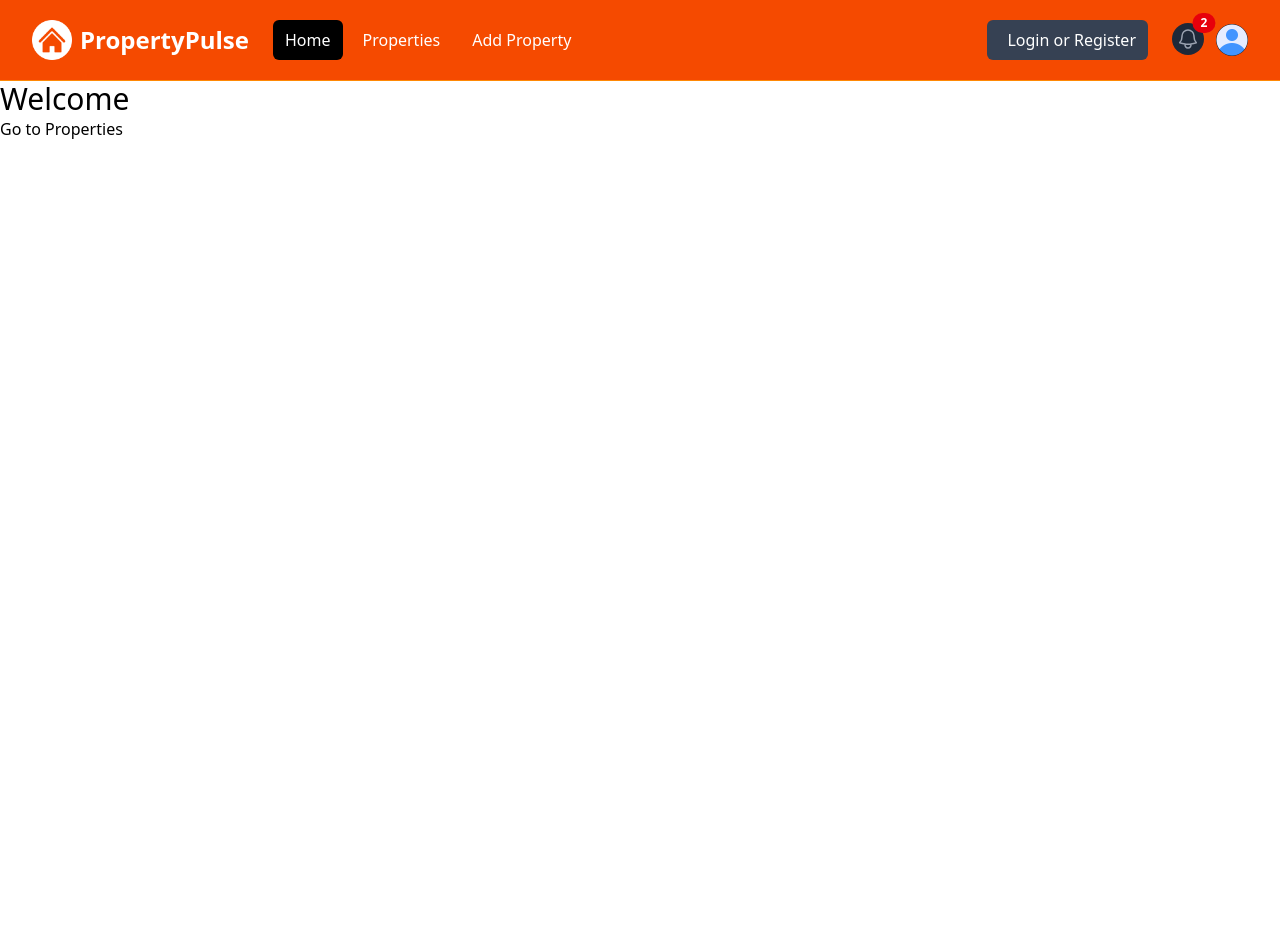
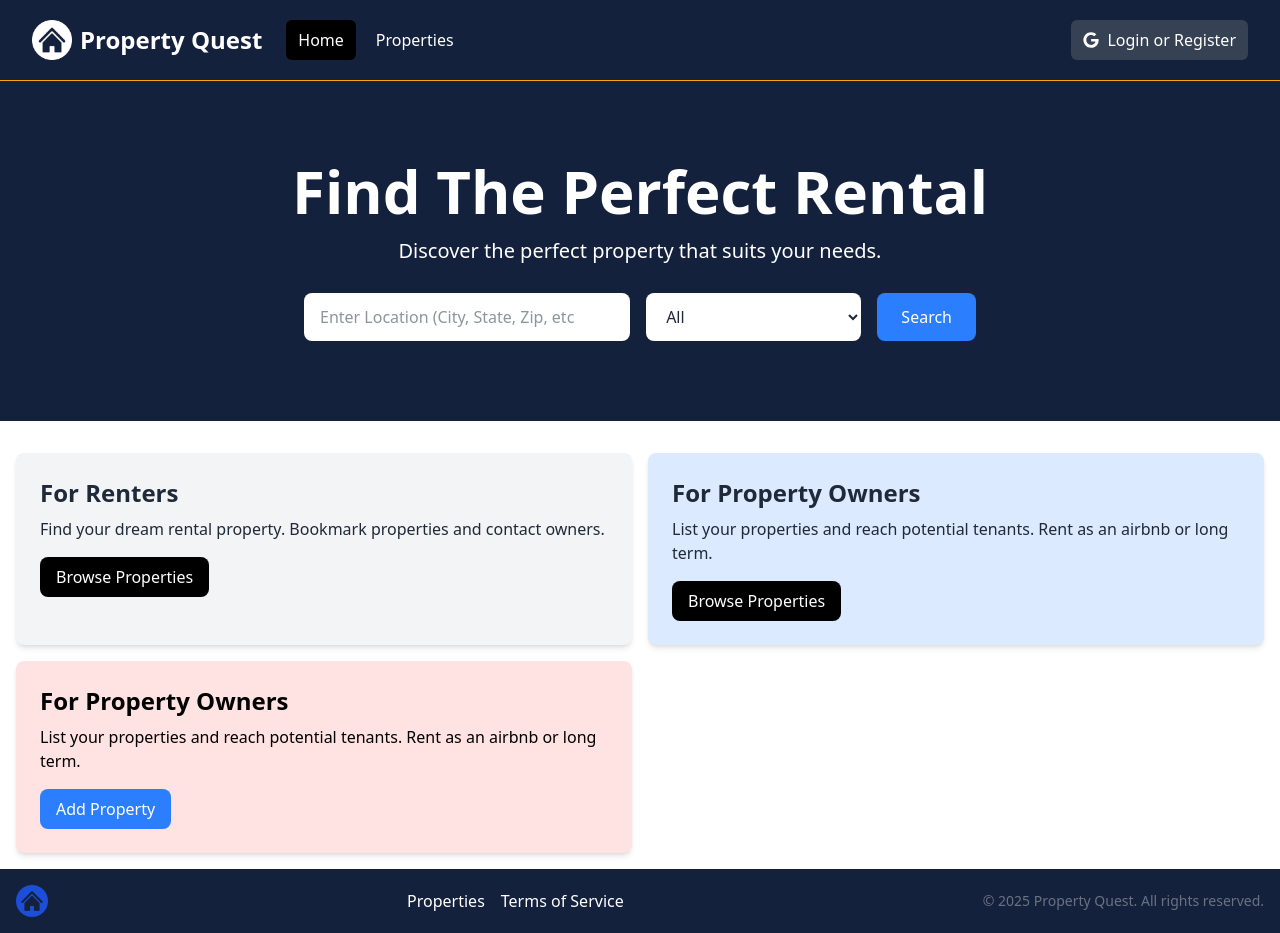
Before and after one commit to enesarihan/PropertyQuest, a Next.js app: page / in a window 1280 px wide. Before the commit the page ends 800 px from the top, so only its background shows below. Built offline with nearby package versions, Linux system fonts and the light colour scheme.

Commit message:
Add Hero and InfoBoxes components, update layout with Footer, and enhance styling

```diff
--- a/app/layout.jsx
+++ b/app/layout.jsx
@@ -1,5 +1,6 @@
 import "@/assets/styles/globals.css";
 import Navbar from "@/components/Navbar";
+import Footer from "@/components/Footer";
 
 export const metadata = {
   title: "Property Quest",
@@ -13,6 +14,7 @@
       <body>
         <Navbar />
         <main>{children}</main>
+        <Footer />
       </body>
     </html>
   );
--- a/app/page.jsx
+++ b/app/page.jsx
@@ -1,11 +1,12 @@
-import Link from "next/link";
+import Hero from "@/components/Hero";
+import InfoBoxes from "@/components/InfoBoxes";
 
 const HomePage = () => {
   return (
-    <div>
-      <h1 className="text-3xl">Welcome</h1>
-      <Link href={"/properties"}>Go to Properties</Link>
-    </div>
+    <>
+      <Hero />
+      <InfoBoxes />
+    </>
   );
 };
 
--- /dev/null
+++ b/components/Footer.jsx
@@ -0,0 +1,32 @@
+import Link from "next/link";
+import Image from "next/image";
+import logo from "@/assets/images/logo.png";
+const Footer = () => {
+  const currentYear = new Date().getFullYear();
+  return (
+    <footer className="bg-[#14213d] py-4 mt-auto">
+      <div className="container mx-auto flex flex-col md:flex-row items-center justify-between px-4">
+        <div className="mb-4 md:mb-0">
+          <Image src={logo} alt="Logo" className="h-8 w-auto" />
+        </div>
+        <div className="text-white flex flex-wrap justify-center md:justify-start mb-4 md:mb-0">
+          <ul className="flex space-x-4">
+            <li>
+              <Link href="/properties">Properties</Link>
+            </li>
+            <li>
+              <Link href="/">Terms of Service</Link>
+            </li>
+          </ul>
+        </div>
+        <div>
+          <p className="text-sm text-gray-500 mt-2 md:mt-0">
+            &copy; {currentYear} Property Quest. All rights reserved.
+          </p>
+        </div>
+      </div>
+    </footer>
+  );
+};
+
+export default Footer;
--- /dev/null
+++ b/components/Hero.jsx
@@ -0,0 +1,57 @@
+const Hero = () => {
+  return (
+    <section className="bg-[#14213d] text-primary py-20 mb-4">
+      <div className="max-w-7xl mx-auto px-4 sm:px-6 lg:px-8 flex flex-col items-center">
+        <div className="text-center">
+          <h1 className="text-4xl font-extrabold text-white sm:text-5xl md:text-6xl">
+            Find The Perfect Rental
+          </h1>
+          <p className="my-4 text-xl text-white">
+            Discover the perfect property that suits your needs.
+          </p>
+        </div>
+        {/* <!-- Form Component --> */}
+        <form className="mt-3 mx-auto max-w-2xl w-full flex flex-col md:flex-row items-center">
+          <div className="w-full md:w-3/5 md:pr-2 mb-4 md:mb-0">
+            <label htmlFor="location" className="sr-only">
+              Location
+            </label>
+            <input
+              type="text"
+              id="location"
+              placeholder="Enter Location (City, State, Zip, etc"
+              className="w-full px-4 py-3 rounded-lg bg-white text-gray-800 focus:outline-none focus:ring focus:ring-blue-500"
+            />
+          </div>
+          <div className="w-full md:w-2/5 md:pl-2">
+            <label htmlFor="property-type" className="sr-only">
+              Property Type
+            </label>
+            <select
+              id="property-type"
+              className="w-full px-4 py-3 rounded-lg bg-white text-gray-800 focus:outline-none focus:ring focus:ring-blue-500"
+            >
+              <option value="All">All</option>
+              <option value="Apartment">Apartment</option>
+              <option value="Studio">Studio</option>
+              <option value="Condo">Condo</option>
+              <option value="House">House</option>
+              <option value="Cabin Or Cottage">Cabin or Cottage</option>
+              <option value="Loft">Loft</option>
+              <option value="Room">Room</option>
+              <option value="Other">Other</option>
+            </select>
+          </div>
+          <button
+            type="submit"
+            className="md:ml-4 mt-4 md:mt-0 w-full md:w-auto px-6 py-3 rounded-lg bg-blue-500 text-white hover:bg-blue-600 focus:outline-none focus:ring focus:ring-blue-500"
+          >
+            Search
+          </button>
+        </form>
+      </div>
+    </section>
+  );
+};
+
+export default Hero;
--- /dev/null
+++ b/components/InfoBox.jsx
@@ -0,0 +1,28 @@
+import Link from "next/link";
+
+const InfoBox = ({
+  heading,
+  bgColor = "bg-gray-100",
+  textColor = "text-gray-800",
+  buttonInfo = {
+    text: "Browse Properties",
+    link: "/properties",
+    bgColor: "bg-black",
+  },
+  children,
+}) => {
+  return (
+    <div className={`${bgColor} p-6 rounded-lg shadow-md`}>
+      <h2 className={`${textColor} text-2xl font-bold`}>{heading}</h2>
+      <p className={`${textColor} mt-2 mb-4`}>{children}</p>
+      <Link
+        href={buttonInfo.link}
+        className={`${buttonInfo.bgColor} inline-block text-white rounded-lg px-4 py-2 hover:bg-gray-700`}
+      >
+        {buttonInfo.text}
+      </Link>
+    </div>
+  );
+};
+
+export default InfoBox;
--- /dev/null
+++ b/components/InfoBoxes.jsx
@@ -0,0 +1,41 @@
+import InfoBox from "./InfoBox";
+const InfoBoxes = () => {
+  return (
+    <section>
+      <div className="container-xl lg:container m-auto">
+        <div className="grid grid-cols-1 md:grid-cols-2 gap-4 p-4 rounded-lg">
+          <InfoBox
+            heading={"For Renters"}
+            buttonInfo={{
+              text: "Browse Properties",
+              link: "/properties",
+              bgColor: "bg-black",
+            }}
+          >
+            Find your dream rental property. Bookmark properties and contact
+            owners.
+          </InfoBox>
+          <InfoBox heading={"For Property Owners"} bgColor={"bg-blue-100"}>
+            List your properties and reach potential tenants. Rent as an airbnb
+            or long term.
+          </InfoBox>
+          <InfoBox
+            heading={"For Property Owners"}
+            bgColor={"bg-red-100"}
+            textColor="text-black"
+            buttonInfo={{
+              text: "Add Property",
+              link: "/properties/add",
+              bgColor: "bg-blue-500",
+            }}
+          >
+            List your properties and reach potential tenants. Rent as an airbnb
+            or long term.
+          </InfoBox>
+        </div>
+      </div>
+    </section>
+  );
+};
+
+export default InfoBoxes;
--- a/components/Navbar.jsx
+++ b/components/Navbar.jsx
@@ -1,10 +1,20 @@
+"use client";
+import { useState } from "react";
 import Image from "next/image";
 import logo from "@/assets/images/logo-white.png";
 import profieDefault from "@/assets/images/profile.png";
+import { usePathname } from "next/navigation";
+import Link from "next/link";
+import { FaGoogle } from "react-icons/fa";
 
 const Navbar = () => {
+  const [isMobileMenuOpen, setIsMobileMenuOpen] = useState(false);
+  const [isProfileMenuOpen, setIsProfileMenuOpen] = useState(false);
+  const [isLoggedIn, setIsLoggedIn] = useState(false);
+
+  const pathname = usePathname();
   return (
-    <nav className="bg-orange-600 border-b border-orange-400">
+    <nav className="bg-[#14213d] border-b border-[#fca311]">
       <div className="mx-auto max-w-7xl px-2 sm:px-6 lg:px-8">
         <div className="relative flex h-20 items-center justify-between">
           <div className="absolute inset-y-0 left-0 flex items-center md:hidden">
@@ -15,6 +25,7 @@
               className="relative inline-flex items-center justify-center rounded-md p-2 text-gray-400 hover:bg-gray-700 hover:text-white focus:outline-none focus:ring-2 focus:ring-inset focus:ring-white"
               aria-controls="mobile-menu"
               aria-expanded="false"
+              onClick={() => setIsMobileMenuOpen((prev) => !prev)}
             >
               <span className="absolute -inset-0.5"></span>
               <span className="sr-only">Open main menu</span>
@@ -37,51 +48,62 @@
 
           <div className="flex flex-1 items-center justify-center md:items-stretch md:justify-start">
             {/* <!-- Logo --> */}
-            <a className="flex flex-shrink-0 items-center" href="/index.html">
-              <Image className="h-10 w-auto" src={logo} alt="PropertyPulse" />
+            <Link className="flex flex-shrink-0 items-center" href="/">
+              <Image className="h-10 w-auto" src={logo} alt="Property Quest" />
 
               <span className="hidden md:block text-white text-2xl font-bold ml-2">
-                PropertyPulse
+                Property Quest
               </span>
-            </a>
+            </Link>
             {/* <!-- Desktop Menu Hidden below md screens --> */}
             <div className="hidden md:ml-6 md:block">
               <div className="flex space-x-2">
-                <a
-                  href="/index.html"
-                  className="text-white bg-black hover:bg-gray-900 hover:text-white rounded-md px-3 py-2"
+                <Link
+                  href="/"
+                  className={`${
+                    pathname === "/" ? "bg-black" : null
+                  } text-white hover:bg-gray-900 hover:text-white rounded-md px-3 py-2`}
                 >
                   Home
-                </a>
-                <a
-                  href="/properties.html"
-                  className="text-white hover:bg-gray-900 hover:text-white rounded-md px-3 py-2"
+                </Link>
+                <Link
+                  href="/properties"
+                  className={`${
+                    pathname === "/properties" ? "bg-black" : null
+                  } text-white hover:bg-gray-900 hover:text-white rounded-md px-3 py-2`}
                 >
                   Properties
-                </a>
-                <a
-                  href="/add-property.html"
-                  className="text-white hover:bg-gray-900 hover:text-white rounded-md px-3 py-2"
+                </Link>
+                {isLoggedIn && (
+                  <Link
+                    href="/properties/add"
+                    className={`${
+                      pathname === "/properties/add" ? "bg-black" : null
+                    } text-white hover:bg-gray-900 hover:text-white rounded-md px-3 py-2`}
                   >
                     Add Property
-                </a>
+                  </Link>
+                )}
               </div>
             </div>
           </div>
 
           {/* <!-- Right Side Menu (Logged Out) --> */}
-          <div className="hidden md:block md:ml-6">
+          {!isLoggedIn && (
+            <div className="md:block md:ml-6">
               <div className="flex items-center">
                 <button className="flex items-center text-white bg-gray-700 hover:bg-gray-900 hover:text-white rounded-md px-3 py-2">
-                <i className="fa-brands fa-google text-white mr-2"></i>
+                  <FaGoogle className="text-white mr-2" />
                   <span>Login or Register</span>
                 </button>
               </div>
             </div>
+          )}
 
           {/* <!-- Right Side Menu (Logged In) --> */}
+          {isLoggedIn && (
             <div className="absolute inset-y-0 right-0 flex items-center pr-2 md:static md:inset-auto md:ml-6 md:pr-0">
-            <a href="messages.html" className="relative group">
+              <Link href="/messages" className="relative group">
                 <button
                   type="button"
                   className="relative rounded-full bg-gray-800 p-1 text-gray-400 hover:text-white focus:outline-none focus:ring-2 focus:ring-white focus:ring-offset-2 focus:ring-offset-gray-800"
@@ -107,7 +129,7 @@
                   2
                   {/* <!-- Replace with the actual number of notifications --> */}
                 </span>
-            </a>
+              </Link>
               {/* <!-- Profile dropdown button --> */}
               <div className="relative ml-3">
                 <div>
@@ -117,6 +139,7 @@
                     id="user-menu-button"
                     aria-expanded="false"
                     aria-haspopup="true"
+                    onClick={() => setIsProfileMenuOpen((prev) => !prev)}
                   >
                     <span className="absolute -inset-1.5"></span>
                     <span className="sr-only">Open user menu</span>
@@ -129,32 +152,33 @@
                 </div>
 
                 {/* <!-- Profile dropdown --> */}
+                {isProfileMenuOpen && (
                   <div
                     id="user-menu"
-                className="hidden absolute right-0 z-10 mt-2 w-48 origin-top-right rounded-md bg-white py-1 shadow-lg ring-1 ring-black ring-opacity-5 focus:outline-none"
+                    className="absolute right-0 z-10 mt-2 w-48 origin-top-right rounded-md bg-white py-1 shadow-lg ring-1 ring-black ring-opacity-5 focus:outline-none"
                     role="menu"
                     aria-orientation="vertical"
                     aria-labelledby="user-menu-button"
                     tabIndex="-1"
                   >
-                <a
-                  href="/profile.html"
+                    <Link
+                      href="/profile"
                       className="block px-4 py-2 text-sm text-gray-700"
                       role="menuitem"
                       tabIndex="-1"
                       id="user-menu-item-0"
                     >
                       Your Profile
-                </a>
-                <a
-                  href="/saved-properties.html"
+                    </Link>
+                    <Link
+                      href="/properties/saved"
                       className="block px-4 py-2 text-sm text-gray-700"
                       role="menuitem"
                       tabIndex="-1"
                       id="user-menu-item-2"
                     >
                       Saved Properties
-                </a>
+                    </Link>
                     <button
                       className="block px-4 py-2 text-sm text-gray-700"
                       role="menuitem"
@@ -164,38 +188,52 @@
                       Sign Out
                     </button>
                   </div>
+                )}
               </div>
             </div>
+          )}
         </div>
       </div>
 
       {/* <!-- Mobile menu, show/hide based on menu state. --> */}
-      <div className="hidden" id="mobile-menu">
+      {isMobileMenuOpen && (
+        <div id="mobile-menu">
           <div className="space-y-1 px-2 pb-3 pt-2">
-          <a
-            href="/index.html"
-            className="bg-black text-white block rounded-md px-3 py-2 text-base font-medium"
+            <Link
+              href="/"
+              className={`${
+                pathname === "/" ? "bg-black" : null
+              } text-white block rounded-md px-3 py-2 text-base font-medium`}
             >
               Home
-          </a>
-          <a
-            href="/properties.html"
-            className="text-white block rounded-md px-3 py-2 text-base font-medium"
+            </Link>
+            <Link
+              href="/properties"
+              className={`${
+                pathname === "/properties" ? "bg-black" : null
+              } text-white block rounded-md px-3 py-2 text-base font-medium`}
             >
               Properties
-          </a>
-          <a
-            href="/add-property.html"
-            className="text-white block rounded-md px-3 py-2 text-base font-medium"
+            </Link>
+            {isLoggedIn && (
+              <Link
+                href="/properties/add"
+                className={`${
+                  pathname === "/properties/add" ? "bg-black" : null
+                } text-white block rounded-md px-3 py-2 text-base font-medium`}
               >
                 Add Property
-          </a>
+              </Link>
+            )}
+            {!isLoggedIn && (
               <button className="flex items-center text-white bg-gray-700 hover:bg-gray-900 hover:text-white rounded-md px-3 py-2 my-5">
                 <i className="fa-brands fa-google mr-2"></i>
                 <span>Login or Register</span>
               </button>
+            )}
           </div>
         </div>
+      )}
     </nav>
   );
 };
--- a/package.json
+++ b/package.json
@@ -9,9 +9,10 @@
     "lint": "next lint"
   },
   "dependencies": {
+    "next": "15.2.2",
     "react": "^19.0.0",
     "react-dom": "^19.0.0",
-    "next": "15.2.2"
+    "react-icons": "^5.5.0"
   },
   "devDependencies": {
     "@tailwindcss/postcss": "^4",
--- a/tailwind.config.js
+++ b/tailwind.config.js
@@ -3,6 +3,10 @@
   darkMode: false, // or 'media' or 'class'
   theme: {
     extend: {
+      colors: {
+        primary: "#14213d",
+        secondary: "#fca311",
+      },
       fontFamily: {
         sans: ["Bai Jamjuree", "sans-serif"],
       },
```
Also changed, not shown: 1 other file (tests, documents, lock files or other folders). Lines whose indentation alone changed are shown as unchanged.
